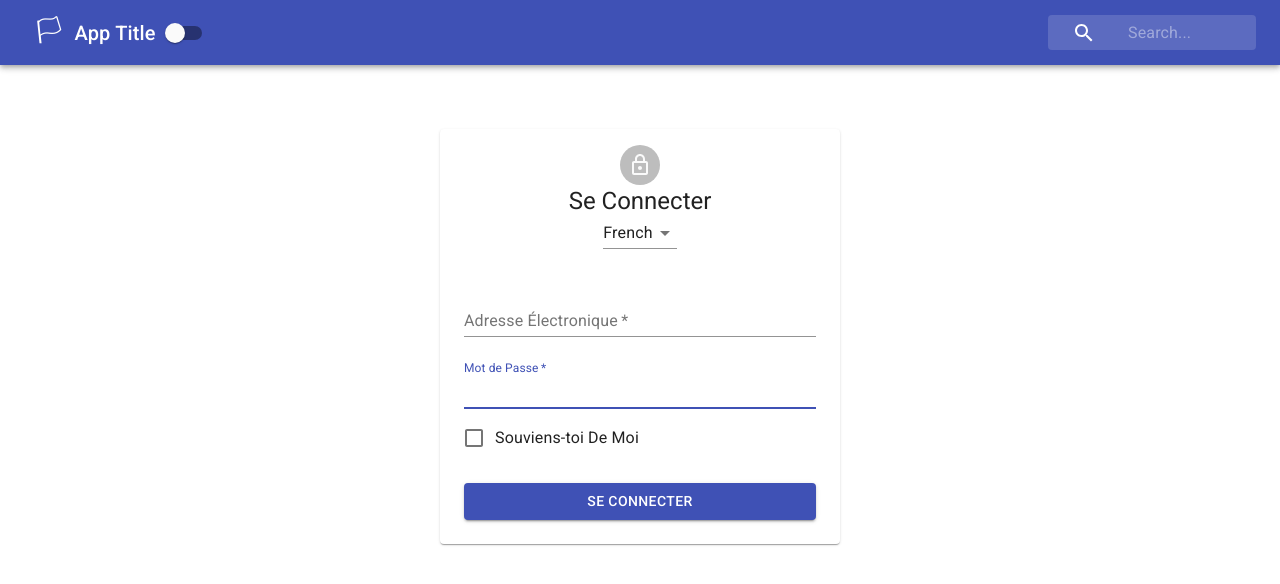
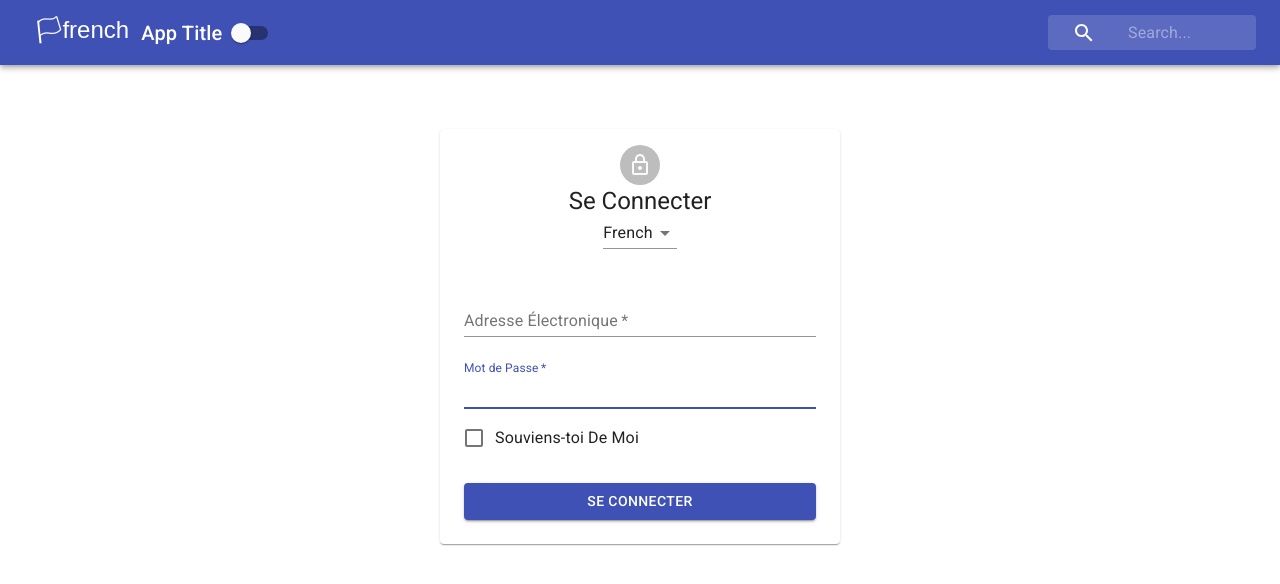
Before and after one commit to nawanit123/reactContextForm, a React (Create React App) app: page / in a window 1280 px wide. Shown: the top 584 px of the page. Built offline with nearby package versions, Linux system fonts and the light colour scheme.

Commit message:
Added multiple contexts to Navbar using LanguageContext.Consumer

```diff
--- a/src/Navbar.js
+++ b/src/Navbar.js
@@ -10,6 +10,7 @@ import { withStyles } from '@material-ui/core/styles';
 
 import styles from './styles/NavbarStyles';
 import { ThemeContext } from './contexts/ThemeContext';
+import { LanguageContext } from './contexts/LanguageContext';
 
 class Navbar extends Component {
   static contextType = ThemeContext;
@@ -17,17 +18,26 @@ class Navbar extends Component {
     const { isDarkMode, toggleTheme } = this.context;
     const { classes } = this.props;
     return (
+      <LanguageContext.Consumer>
+        {(value) => (
           <div className={classes.root}>
-        <AppBar position="static" color={isDarkMode ? 'default' : 'primary'}>
+            <AppBar
+              position="static"
+              color={isDarkMode ? 'default' : 'primary'}
+            >
               <Toolbar>
                 <IconButton
                   aria-label="logo"
                   className={classes.MenuButton}
                   color="inherit"
                 >
-              <span>🏳</span>
+                  <span>🏳{value.language}</span>
                 </IconButton>
-            <Typography variant="h6" className={classes.title} color="inherit">
+                <Typography
+                  variant="h6"
+                  className={classes.title}
+                  color="inherit"
+                >
                   App Title
                 </Typography>
                 <Switch onChange={toggleTheme} />
@@ -47,6 +57,8 @@ class Navbar extends Component {
               </Toolbar>
             </AppBar>
           </div>
+        )}
+      </LanguageContext.Consumer>
     );
   }
 }
```
Lines whose indentation alone changed are shown as unchanged.
